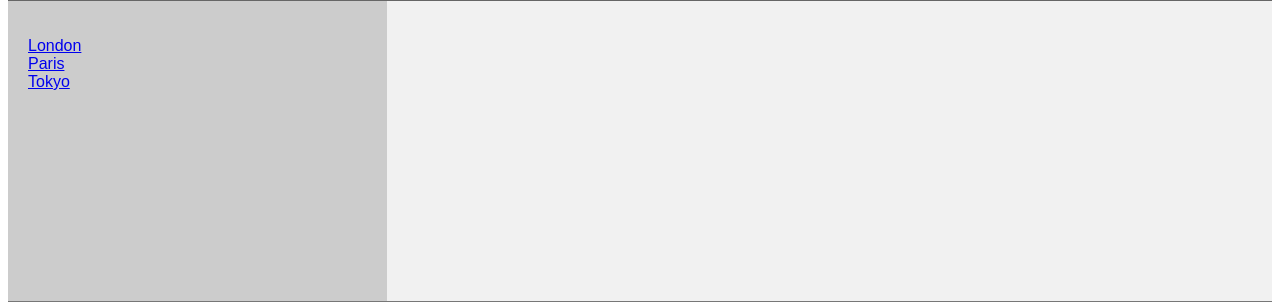
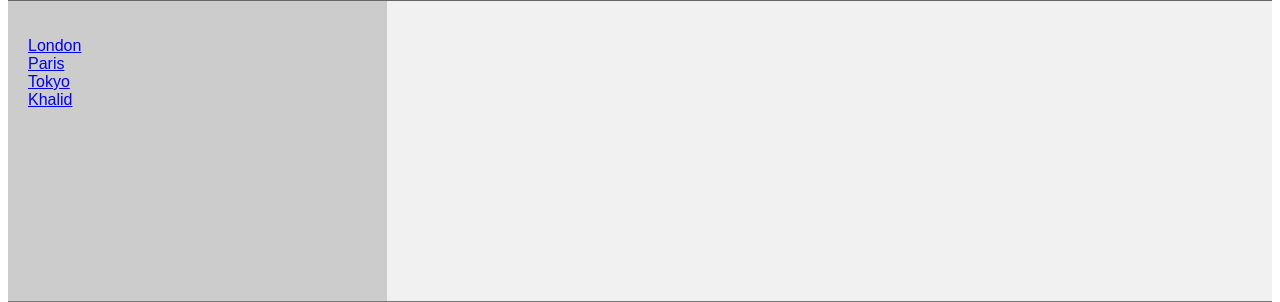
Before and after one commit to JeremiahSimo/ITE400_Section03, a PHP site: page /home.php in a window 1280 px wide. Shown: the part 309-611 px from the top of the page. Run offline with PHP 8.4, Linux system fonts and the light colour scheme.

Commit message:
info updated twice

```diff
--- a/home.php
+++ b/home.php
@@ -84,6 +84,7 @@ footer {
     <li><a href="home.php?page=london" class="<?php echo ($_GET['page'] ?? '') === 'london'  ? 'active' : ''; ?>">London</a></li>
       <li><a href="home.php?page=paris" class="<?php echo ($_GET['page'] ?? '') === 'paris'  ? 'active' : ''; ?>">Paris</a></li>
       <li><a href="home.php?page=tokyo" class="<?php echo ($_GET['page'] ?? '') === 'tokyo'  ? 'active' : ''; ?>">Tokyo</a></li>
+      <li><a href="home.php?page=khalid" class="<?php echo ($_GET['page'] ?? '') === 'khalid'  ? 'active' : ''; ?>">Khalid</a></li>
     </ul>
   </nav>
 
```
